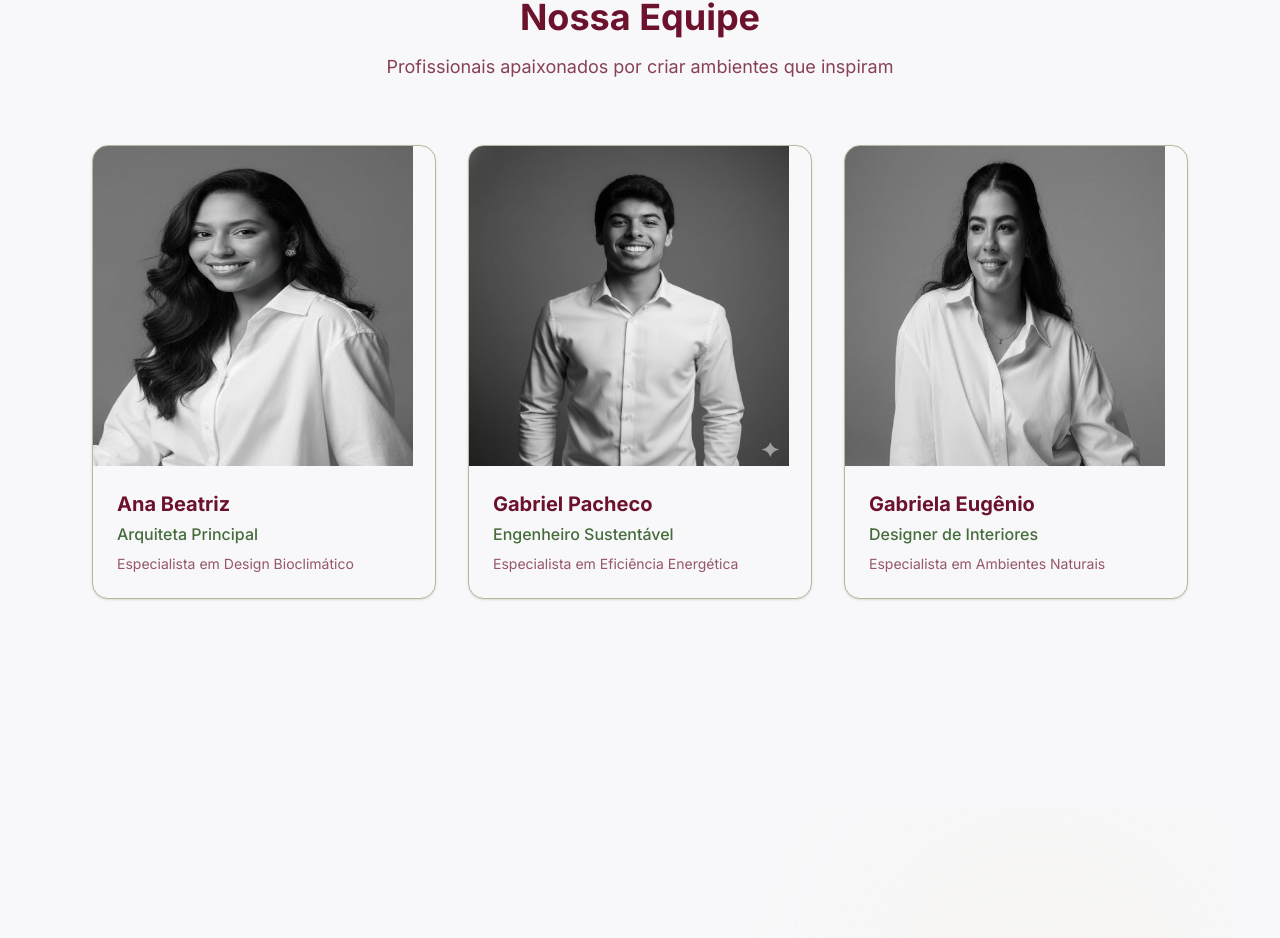
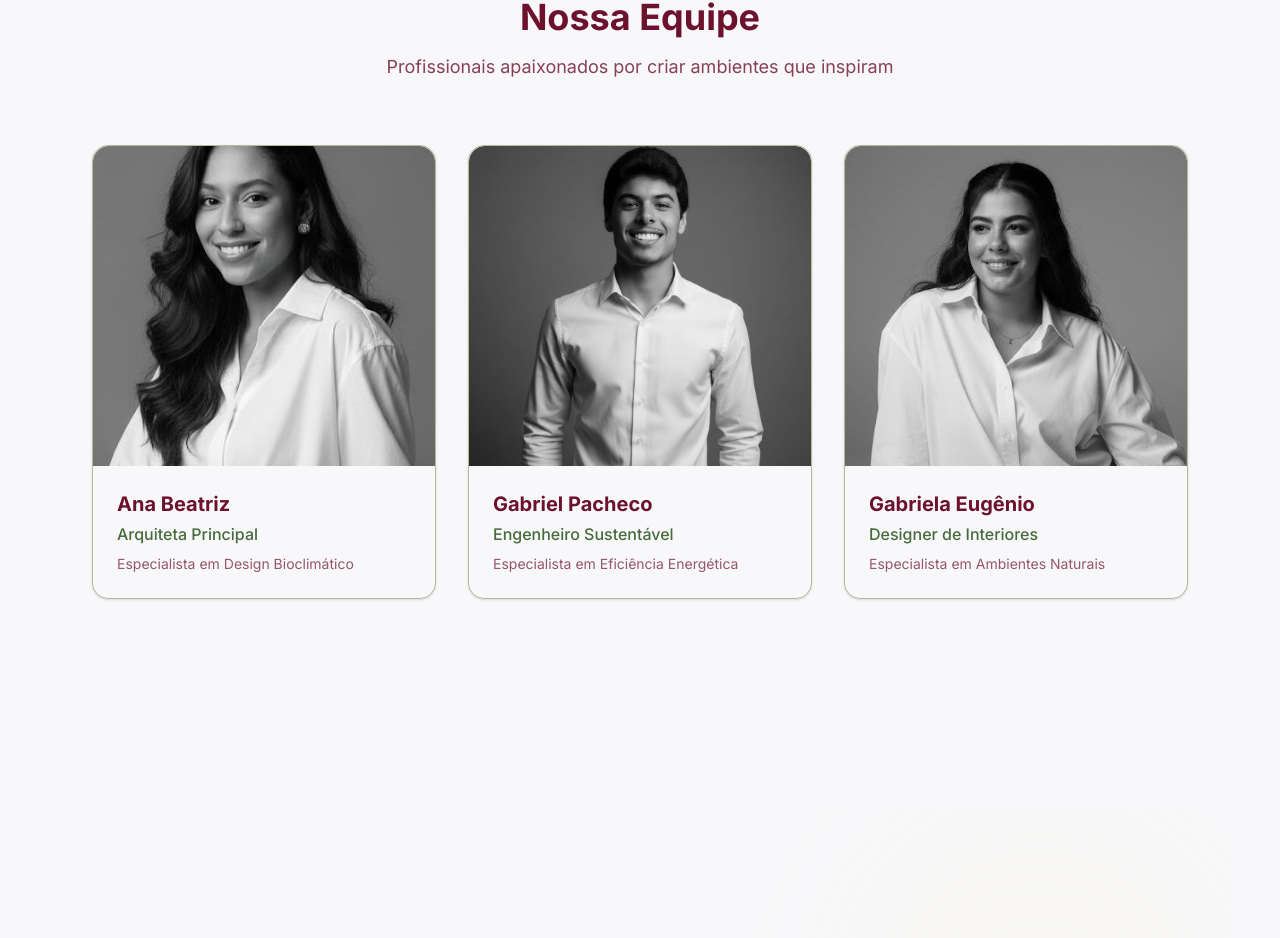
Before and after one commit to Gabriellobo1/Aurea, a React (Vite) app: page / in a window 1280 px wide. Shown: the part 4264-5202 px from the top of the page. Built offline with nearby package versions, Linux system fonts and the light colour scheme.

Commit message:
Update index.tsx

```diff
--- a/src/components/About/index.tsx
+++ b/src/components/About/index.tsx
@@ -135,8 +135,8 @@ export function About() {
               { name: 'Gabriela Eugênio', role: 'Designer de Interiores', specialty: 'Ambientes Naturais', img: arquiteto3 }
             ].map((member, index) => (
               <div key={index} className="bg-background rounded-2xl overflow-hidden shadow-sm hover:shadow-md transition-shadow border border-border">
-                <div className='h-80 flex items-center'>
-                    <img src={member.img} alt="" className='w-80 h-full cover' />
+                <div  className="h-80 w-full overflow-hidden rounded-t-2xl">
+                    <img src={member.img} alt="" className="w-full h-80 object-cover object-center"/>
                 </div>
                 <div className="p-6">
                   <h3 className="text-xl font-bold text-primary mb-1">
```
